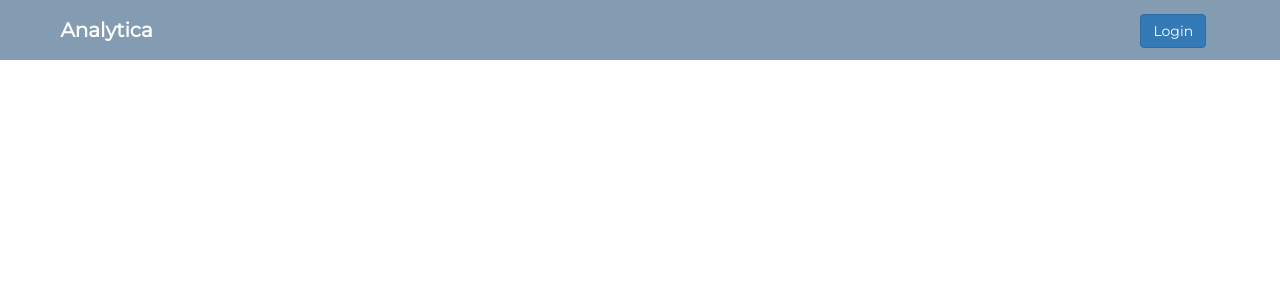
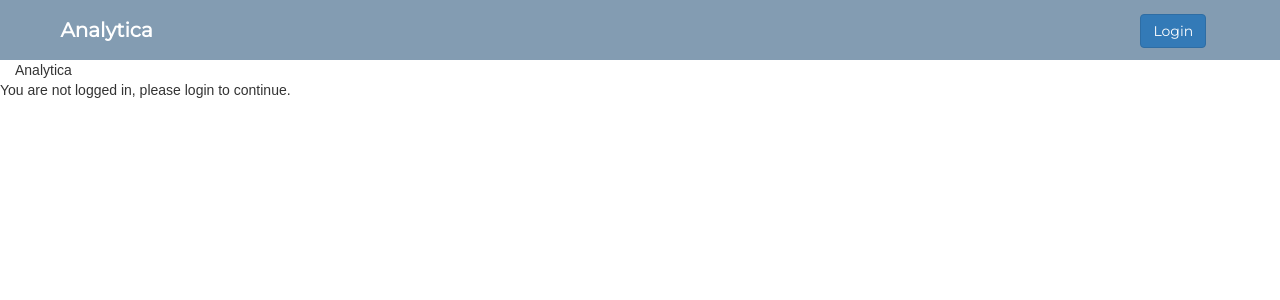
Before and after one commit to saneyee/Instagram-Analytics, a React (Create React App) app: page / in a window 1280 px wide. Shown: the top 300 px of the page. Built offline with nearby package versions, Linux system fonts and the light colour scheme.

Commit message:
landing page works

```diff
--- a/src/Home/Home.jsx
+++ b/src/Home/Home.jsx
@@ -3,13 +3,19 @@ import Header from './Header/Header.jsx';
 // import MostLikedPost from './PageItems/MostLikedPost.jsx';
 // import MostCommentedPost from './PageItems/MostCommentedPost.jsx';
 // import TagSpread from './PageItems/TagSpread.jsx';
-// import Landing from './PageItems/Landing.jsx';
+import Landing from './PageItems/Landing.jsx';
+
 class Home extends Component {
     render() {
         const {...props} = this.props;
         return (
+            <div className="page-wrapper">
             <Header {...props} />
-
+                {
+                        !this.props.userMedia && !window.localStorage.access_token &&
+                        <Landing />
+                }
+            </div>
         );
     }
 }
--- /dev/null
+++ b/src/Home/PageItems/Landing.jsx
@@ -0,0 +1,21 @@
+ import React, {Component} from 'react';
+// import './index.css';
+class Landing extends Component {
+
+    render() {
+        return (
+            <div>
+                <div className="landing col-xs-12">
+                    <span className="landing-text">Analytica</span>
+                </div>
+                <div className="landing-bottom-text">
+                    <p>
+                        You are not logged in, please login to continue.
+                    </p>
+                </div>
+            </div>
+        );
+    }
+}
+
+export default Landing;
```
Also changed, not shown: src/Home/PageItems/MostCommentedPost.jsx (added, +39 -0 lines), src/Home/PageItems/MostLikedPost.jsx (added, +38 -0 lines), src/Home/PageItems/TagSpread.jsx (added, +81 -0 lines), src/Home/PageItems/index.css (added, +52 -0 lines), src/Home/PageItems/back.jpg (added).
